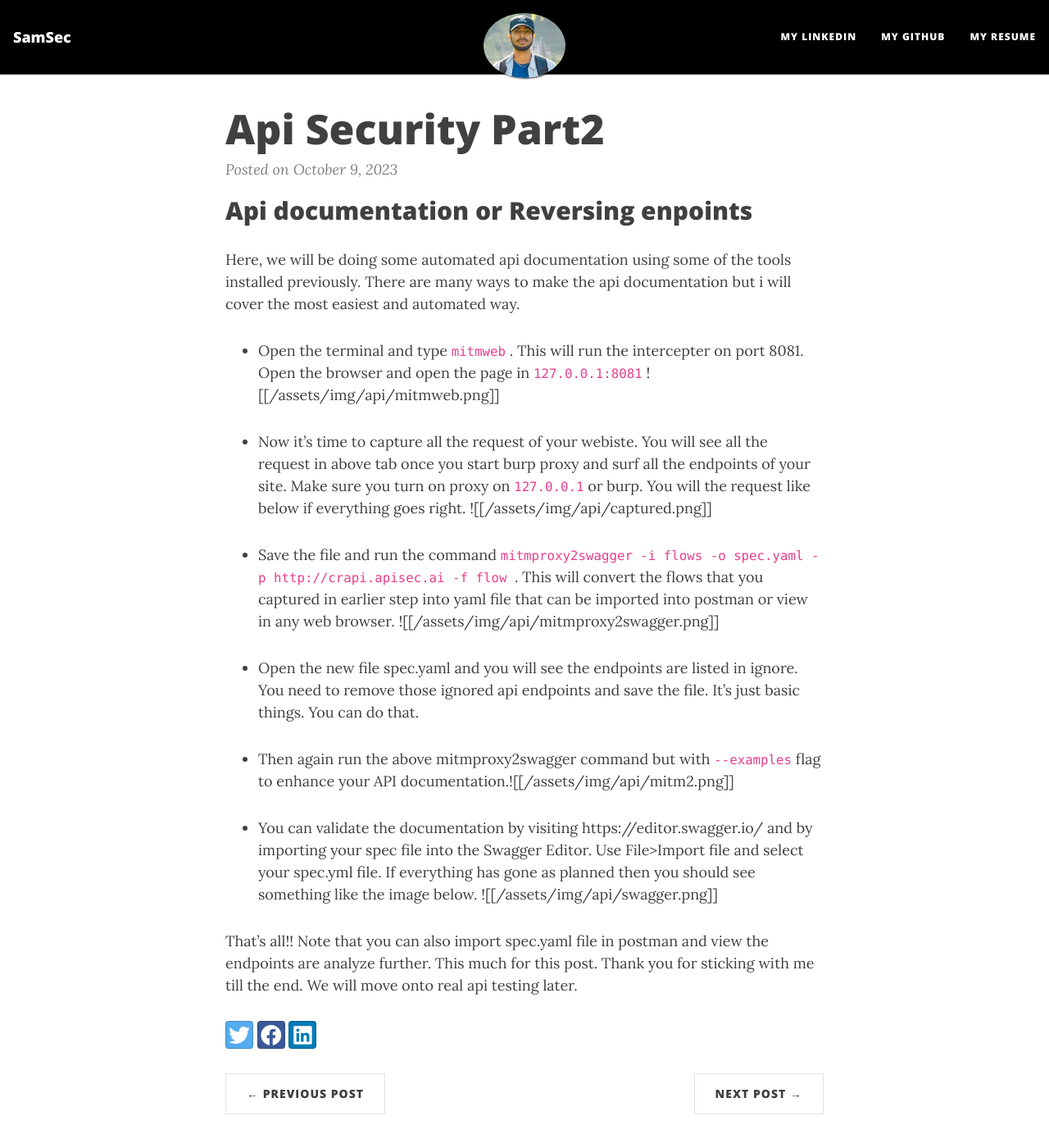
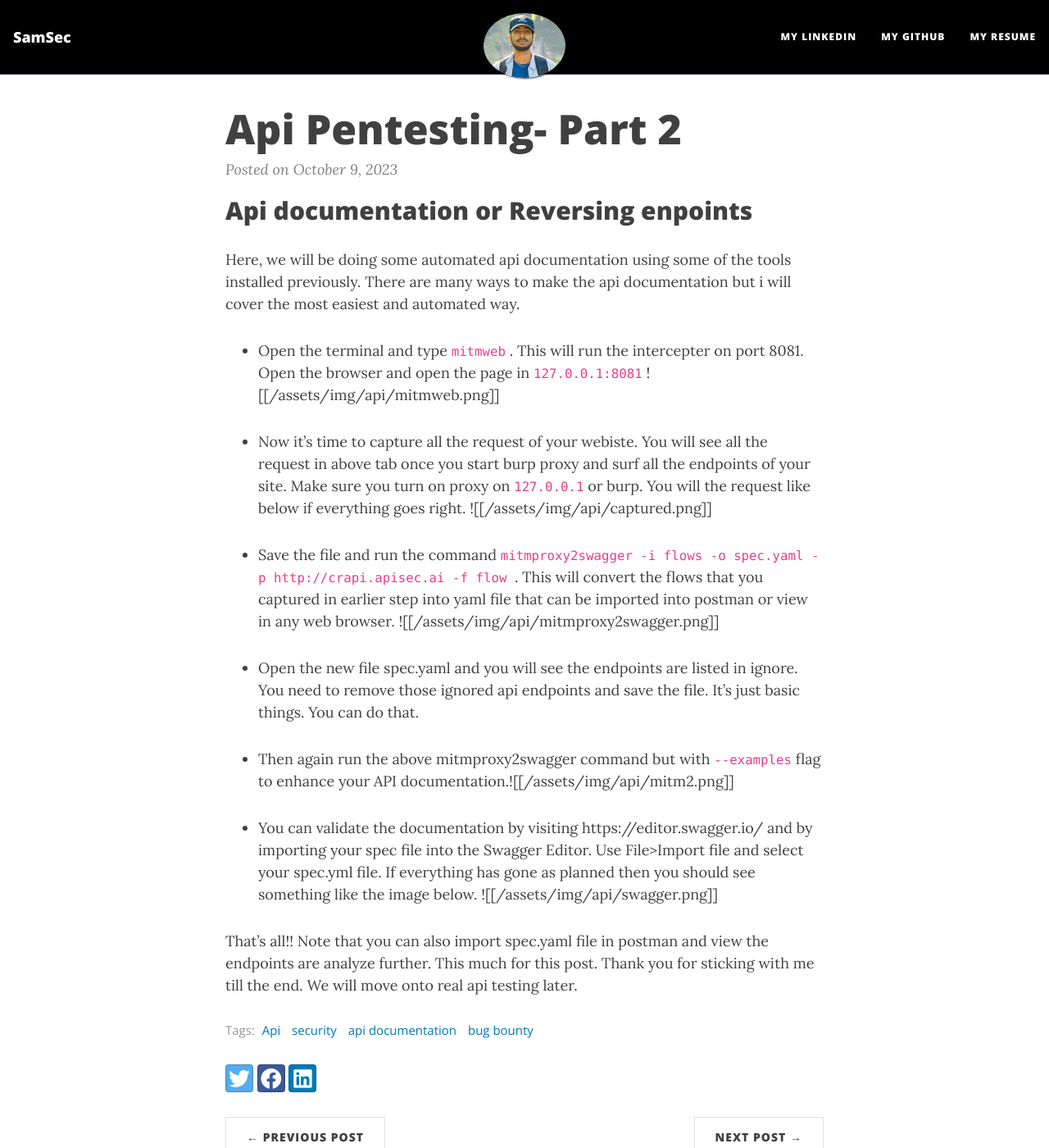
Before and after one commit to Sameer484/gh_pages, a Jekyll site: the page built from _posts/2023-10-09-Api-security-part2.md, in a window 1280 px wide and 1400 px high. Shown: the whole window at 82% size. Built offline with Jekyll 4.4.1, drawn with Linux system fonts in a browser that asks for light colours; nearby versions of some CDN libraries.

Commit message:
Update 2023-10-09-Api-security-part2.md

```diff
--- a/_posts/2023-10-09-Api-security-part2.md
+++ b/_posts/2023-10-09-Api-security-part2.md
@@ -1,3 +1,9 @@
+---
+title: Api Pentesting- Part 2
+tags: [Api, security, api documentation, bug bounty]
+layout: post
+---
+
 ## Api documentation or Reversing enpoints
 
 Here, we will be doing some automated api documentation using some of the tools installed previously. There are many ways to make the api documentation but i will cover the most easiest and automated way.
```
